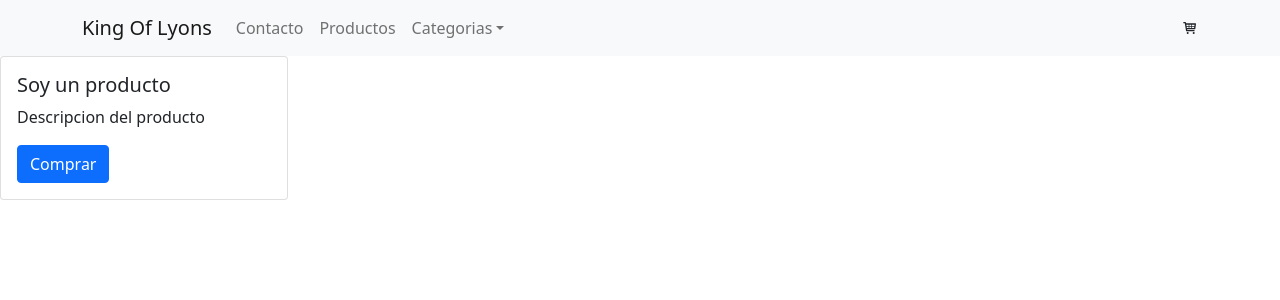
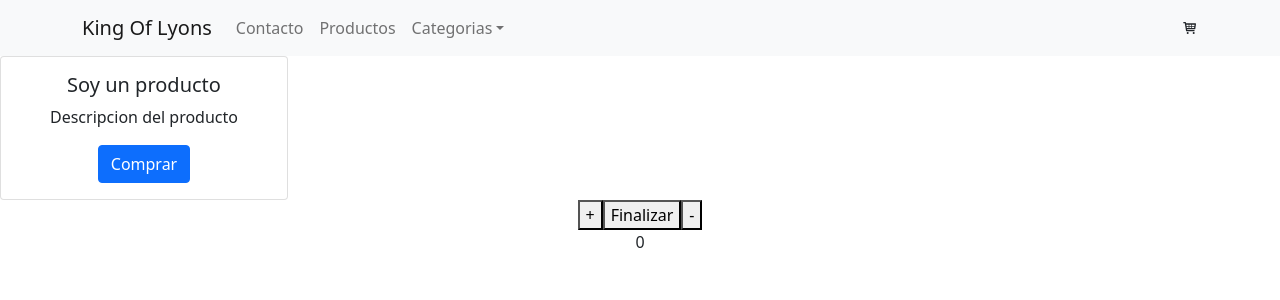
Before and after one commit to mrq-quintana/mrq-quintana, a React (Create React App) app: page / in a window 1280 px wide. Shown: the top 300 px of the page. Built offline with nearby package versions, Linux system fonts and the light colour scheme.

Commit message:
Contador

```diff
--- a/src/App.js
+++ b/src/App.js
@@ -1,17 +1,40 @@
 import './App.css';
+import { useState } from 'react';
 import 'bootstrap/dist/css/bootstrap.min.css';
 import NavBar from './component/NavBar';
-import CartWidget from './component/CartWidget'
 import ItemListContainer from './component/ItemListContainer'
 
 function App() {
+  const [count, setCount] = useState(0);
 
+  const sumar = () =>{
+    setCount(count + 1)
+  }
+  const restar = () =>{
+    setCount(count - 1)
+  }
+
+  const mostrar = () =>{
+    console.log(count)
+  }
   return (
       <>
-      <NavBar/>
-      <ItemListContainer greeting='Soy un producto'/>
+        <div className="App">
+        <NavBar/>
+        <ItemListContainer greeting='Soy un producto'/>
+
+              <div>
+                <button onClick={sumar}>+</button>
+                <button onClick={mostrar}>Finalizar</button>
+                <button onClick={restar}>-</button>
+                <div>{count}</div>
+                <div className="muestra"></div>
+              </div>
+        </div>
+
+
       </>
-  );
+  )
 }
 
 export default App;
--- a/src/component/ItemListContainer.jsx
+++ b/src/component/ItemListContainer.jsx
@@ -2,12 +2,10 @@ import Card from 'react-bootstrap/Card'
 import Button from 'react-bootstrap/Button'
 
 function ItemListContainer(props) {
-
-
-
 return (
     <>
-        <Card style={{ width: '18rem' }}>
+
+        <Card className= "App" style={{ width: '18rem' }}>
             <Card.Body>
                 <Card.Title>{props.greeting}</Card.Title>
                 <Card.Text>
@@ -16,6 +14,7 @@ return (
                 <Button variant="primary">Comprar</Button>
             </Card.Body>
         </Card>
+
     </>
 )
 }
```
Also changed, not shown: src/logo.svg (deleted).
